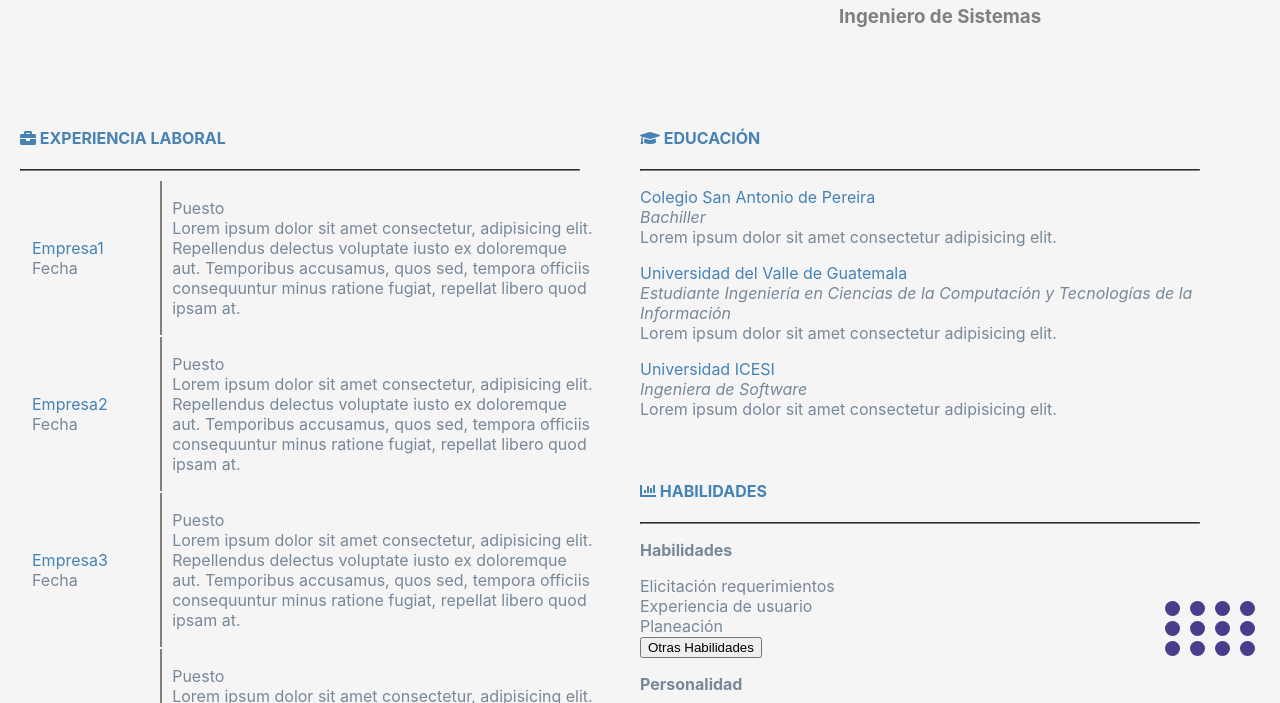
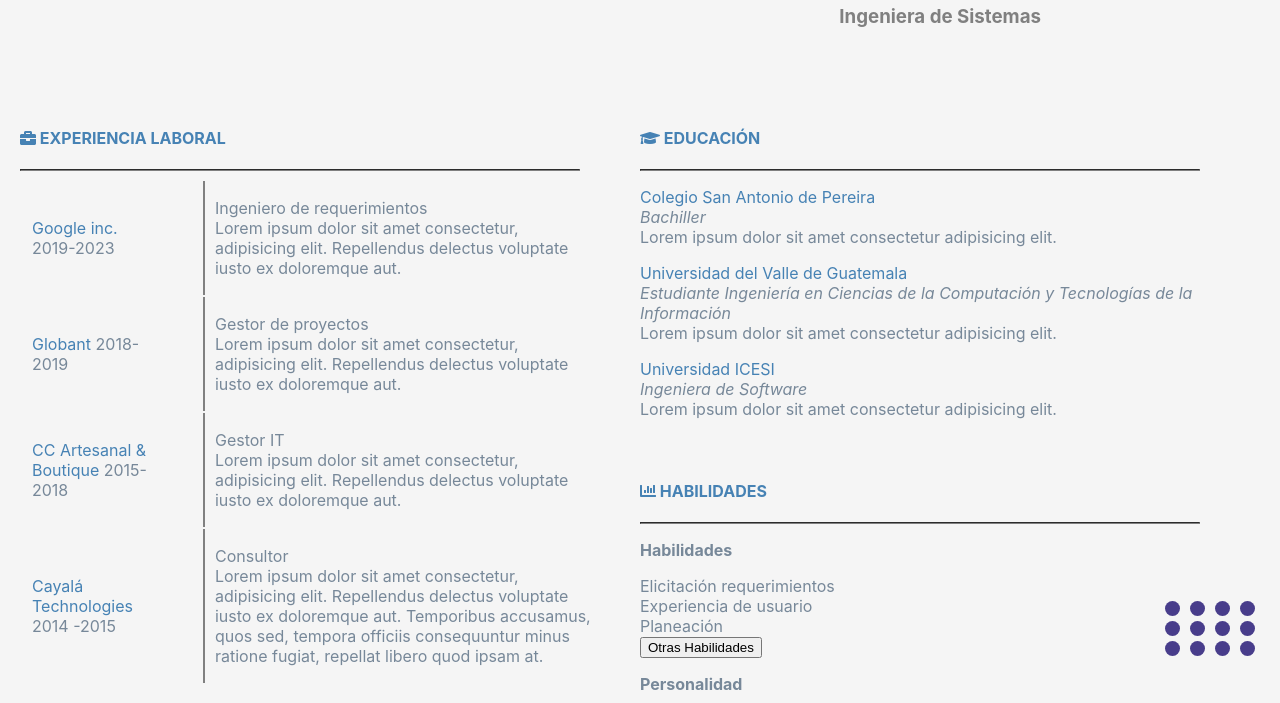
Before and after one commit to paolafc95/WEB-Avanzada_T1-HV, a plain HTML site: page tareaHtml.html in a window 1280 px wide. Shown: the part 239-942 px from the top of the page. Drawn offline with Linux system fonts and the light colour scheme.

Commit message:
some changes

```diff
--- a/tareaHtml.html
+++ b/tareaHtml.html
@@ -22,9 +22,8 @@
         </div>
         <div id="nombre">
            <h1 style="color: lightblue; text-align: center;" > Paola <span style="color: grey;">FUENTES CARO</span></h1>
-           <!--<p style="color: lightgrey;">Fuentes Caro</p>-->
-           <hr style="width:60%;text-align:center;margin-left:auto">
-           <h3 style="text-align: center; color: grey;">Ingeniero de Sistemas</h3>
+        <hr style="width:60%;text-align:center;margin-left:auto">
+           <h3 style="text-align: center; color: grey;">Ingeniera de Sistemas</h3>
         </div>
     </div>
 
@@ -34,37 +33,35 @@
             <hr style="width:90%;text-align:left;margin-left:0">
             <table>
                 <tr>
-                    <td style="border-left: solid 0px;"><span id="titulo">Empresa1</span> <span>Fecha</span></td>
+                    <td style="border-left: solid 0px;"><span id="titulo">Google inc.</span> <span>2019-2023</span></td>
                     <td >
                         <p>
-                        <span >Puesto</span>
-                        <span style="display: block;">Lorem ipsum dolor sit amet consectetur, adipisicing elit. Repellendus delectus voluptate iusto ex doloremque aut. Temporibus accusamus, quos sed, tempora officiis consequuntur minus ratione fugiat, repellat libero quod ipsam at.</span>
+                        <span > Ingeniero de requerimientos</span>
+                        <span style="display: block;">Lorem ipsum dolor sit amet consectetur, adipisicing elit. Repellendus delectus voluptate iusto ex doloremque aut.</span>                        </p>
+                    </td>
+                </tr>
+                <tr>
+                    <td style="border-left: solid 0px;"><span id="titulo">Globant</span> <span>2018-2019</span></td>
+                    <td >
+                        <p>
+                        <span >Gestor de proyectos</span>
+                        <span style="display: block;">Lorem ipsum dolor sit amet consectetur, adipisicing elit. Repellendus delectus voluptate iusto ex doloremque aut.</span>                        </p>
+                    </td>
+                </tr>
+                <tr>
+                    <td style="border-left: solid 0px;"><span id="titulo">CC Artesanal & Boutique</span> <span>2015-2018</span></td>
+                    <td >
+                        <p>
+                        <span >Gestor IT</span>
+                        <span style="display: block;">Lorem ipsum dolor sit amet consectetur, adipisicing elit. Repellendus delectus voluptate iusto ex doloremque aut.</span>
                         </p>
                     </td>
                 </tr>
                 <tr>
-                    <td style="border-left: solid 0px;"><span id="titulo">Empresa2</span> <span>Fecha</span></td>
+                    <td style="border-left: solid 0px;"><span id="titulo">Cayalá Technologies</span> <span>2014 -2015</span></td>
                     <td >
                         <p>
-                        <span >Puesto</span>
-                        <span style="display: block;">Lorem ipsum dolor sit amet consectetur, adipisicing elit. Repellendus delectus voluptate iusto ex doloremque aut. Temporibus accusamus, quos sed, tempora officiis consequuntur minus ratione fugiat, repellat libero quod ipsam at.</span>
-                        </p>
-                    </td>
-                </tr>
-                <tr>
-                    <td style="border-left: solid 0px;"><span id="titulo">Empresa3</span> <span>Fecha</span></td>
-                    <td >
-                        <p>
-                        <span >Puesto</span>
-                        <span style="display: block;">Lorem ipsum dolor sit amet consectetur, adipisicing elit. Repellendus delectus voluptate iusto ex doloremque aut. Temporibus accusamus, quos sed, tempora officiis consequuntur minus ratione fugiat, repellat libero quod ipsam at.</span>
-                        </p>
-                    </td>
-                </tr>
-                <tr>
-                    <td style="border-left: solid 0px;"><span id="titulo">Empresa4</span> <span>Fecha</span></td>
-                    <td >
-                        <p>
-                        <span >Puesto</span>
+                        <span >Consultor</span>
                         <span style="display: block;">Lorem ipsum dolor sit amet consectetur, adipisicing elit. Repellendus delectus voluptate iusto ex doloremque aut. Temporibus accusamus, quos sed, tempora officiis consequuntur minus ratione fugiat, repellat libero quod ipsam at.</span>
                         </p>
                     </td>
@@ -176,7 +173,7 @@
         <div id="info-add">
             <h4 id="titulo"><i class="fas fa-address-card"></i> INFORMACIÓN ADICIONAL</h4>
             <hr style="width:90%;text-align:left;margin-left:0">
-            <p>Lorem, ipsum dolor sit amet consectetur adipisicing elit. Repudiandae repellendus, saepe libero, alias placeat beatae ad similique odio minima rem nulla, quidem voluptatem praesentium itaque eius! Quos numquam officiis debitis.</p>
+            <p>Lorem, ipsum dolor sit amet consectetur adipisicing elit. Repudiandae repellendus, saepe libero, alias placeat beatae ad similique odio minima rem nulla, quidem voluptatem praesentium itaque eius! Quos numquam officiis debitis. Lorem ipsum dolor sit amet consectetur adipisicing elit. Eum praesentium aliquam dolores eos delectus sapiente. Aspernatur, tempora porro nam ratione, rem recusandae commodi eum veniam hic inventore praesentium ab itaque!</p>
         </div>
 
     </div>
```
